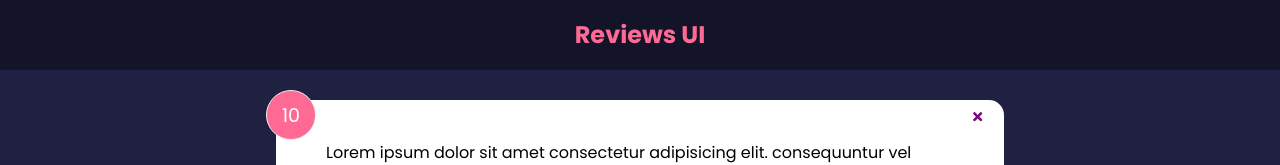
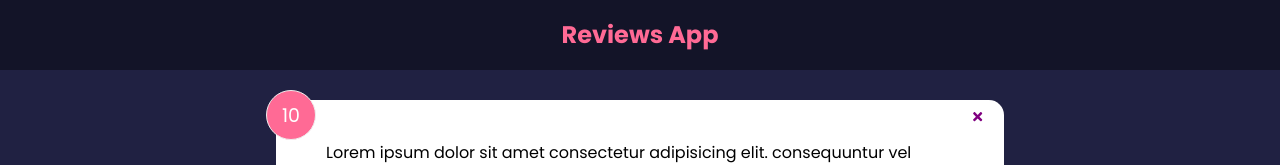
Before and after one commit to gitwalker4/reviews-app, a React (Create React App) app: page / in a window 1280 px wide. Shown: the top 165 px of the page. Built offline with nearby package versions, Linux system fonts and the light colour scheme.

Commit message:
Added new icon

```diff
--- a/public/index.html
+++ b/public/index.html
@@ -2,12 +2,15 @@
 <html lang="en">
   <head>
     <meta charset="utf-8" />
+    <link rel="icon" href="%PUBLIC_URL%/favicon.ico" />
     <meta name="viewport" content="width=device-width, initial-scale=1" />
     <meta name="theme-color" content="#000000" />
     <meta
       name="description"
       content="Web site created using create-react-app"
     />
+    <link rel="apple-touch-icon" href="%PUBLIC_URL%/logo192.png" />
+    <link rel="manifest" href="%PUBLIC_URL%/manifest.json" />
     <title>Reviews App</title>
   </head>
   <body>
--- a/src/components/Header.jsx
+++ b/src/components/Header.jsx
@@ -16,7 +16,7 @@
 }
 
 Header.defaultProps = {
-  text: 'Reviews UI',
+  text: 'Reviews App',
   bgColor: 'rgba(0,0,0, 0.4)',
   textColor: '#ff6a95'
 }
```
Also changed, not shown: 1 other file (tests, documents, lock files or other folders).
